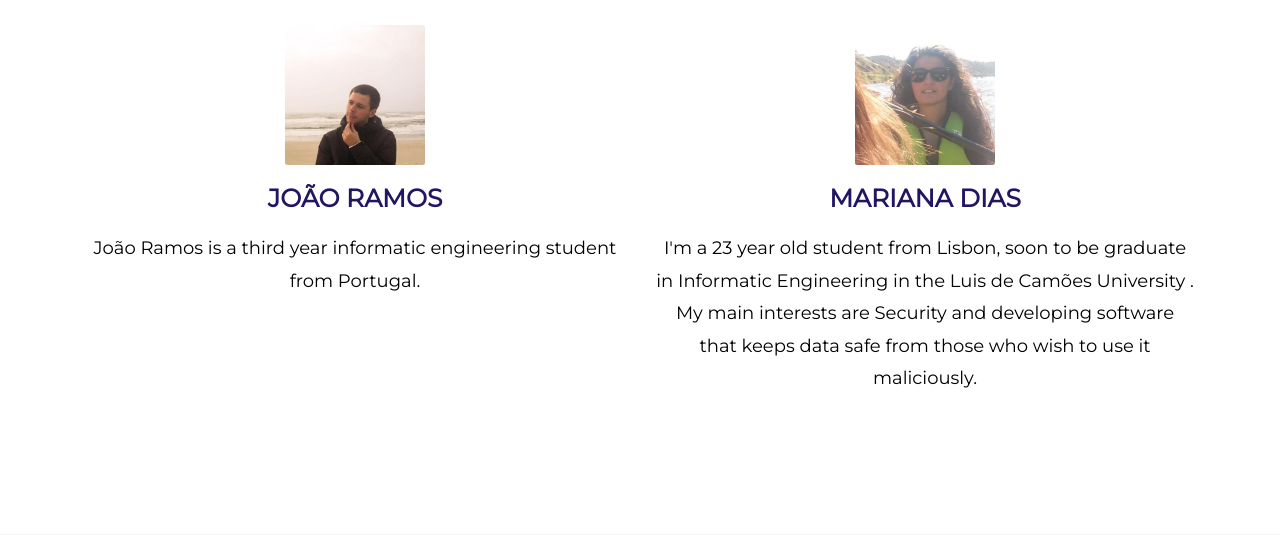
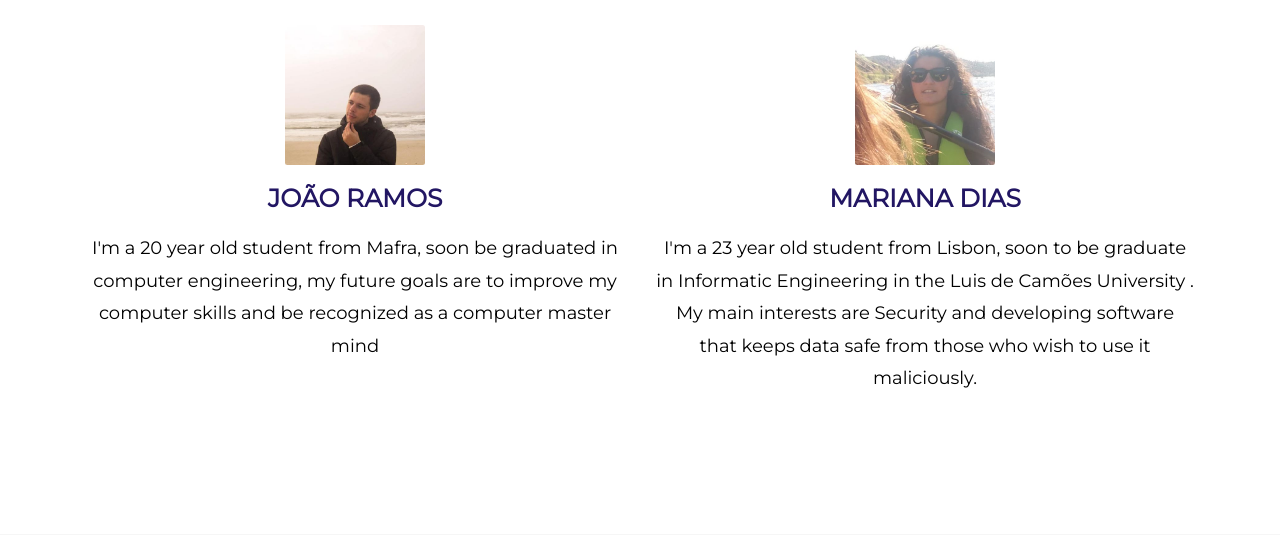
Before and after one commit to joaopnramos/Cos, a Django app: page / in a window 1280 px wide. Shown: the part 1860-2395 px from the top of the page. Run offline with Django 3.2, Linux system fonts and the light colour scheme; some libraries are stand-ins or nearby versions.

Commit message:
finished

```diff
--- a/templates/webapp/index.html
+++ b/templates/webapp/index.html
@@ -320,7 +320,7 @@
       <div class="col-lg-6">
         <img class="rounded mx-auto d-block" src="{% static "joao.png" %}" width="140" height="140">
         <h2>João Ramos</h2>
-        <p>João Ramos is a third year informatic engineering student from Portugal.</p>
+        <p>I'm a 20 year old student from Mafra, soon be graduated in computer engineering, my future goals are to improve my computer skills and be recognized as a computer master mind </p>
       </div>
 
       <div class="col-lg-6">
```
